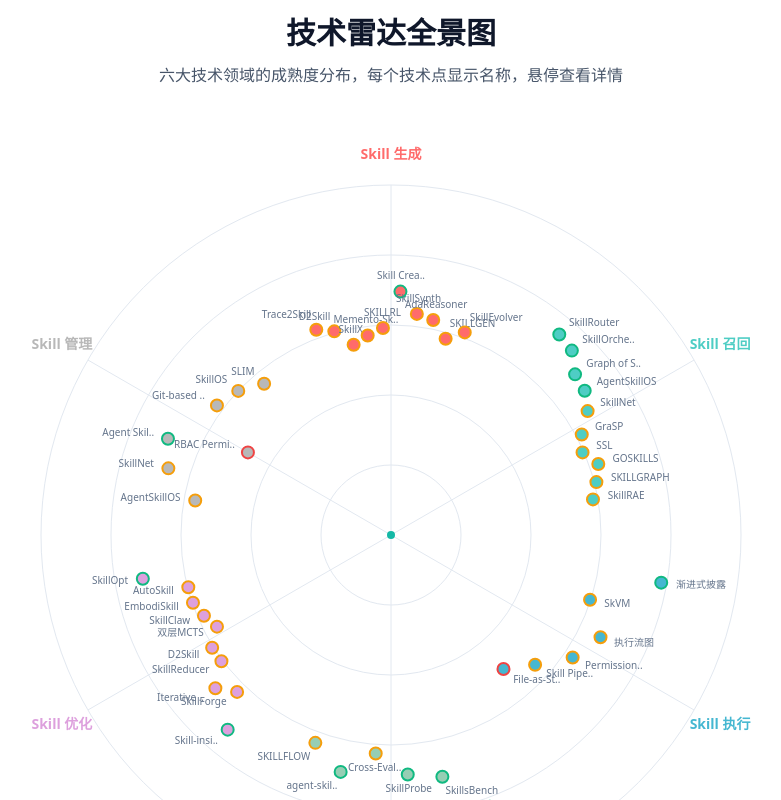
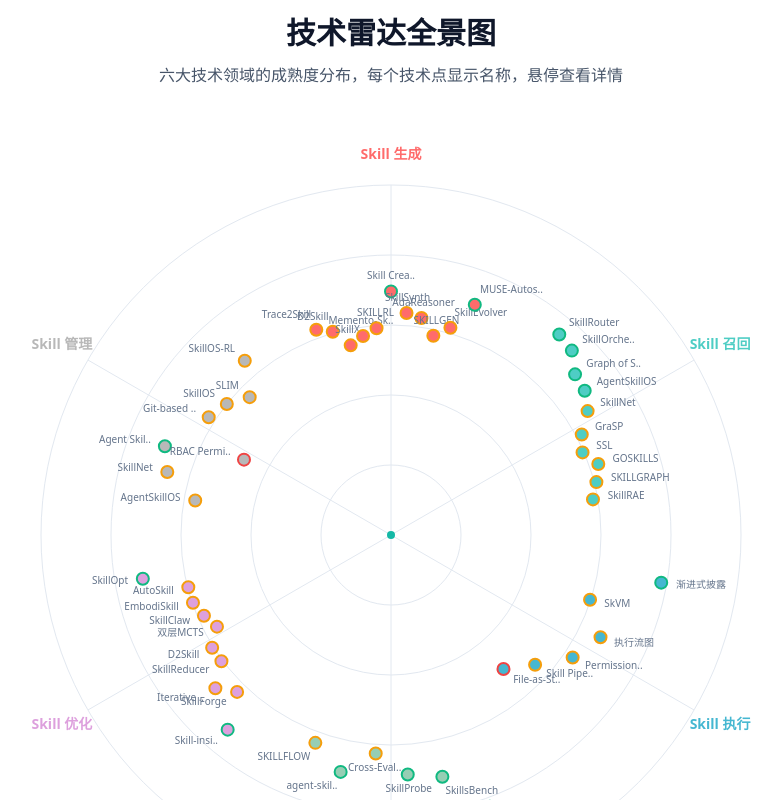
Before and after one commit to MangooAI/skills-radar, a Vue app: page / in a window 1280 px wide. Shown: the part 600-1400 px from the top of the page, without its empty margins (249-1030 px from the left). Built offline with nearby package versions, Linux system fonts and the light colour scheme.

Commit message:
feat(generation): add MUSE-Autoskill — 五阶段生命周期,87.94%超人类

```diff
--- a/public/data/radar-data.json
+++ b/public/data/radar-data.json
@@ -156,6 +156,18 @@
             0.35
           ],
           "status": "research"
+        },
+        {
+          "id": "muse-autoskill",
+          "name": "MUSE-Autoskill",
+          "description": "五阶段技能生命周期框架，自生成技能87.94%超人类68.40%，跨Agent零损耗迁移",
+          "scores": [
+            0.65,
+            0.8,
+            0.6,
+            0.4
+          ],
+          "status": "active"
         }
       ]
     },
@@ -664,6 +676,18 @@
             0.35
           ],
           "status": "research"
+        },
+        {
+          "id": "skillos-rl",
+          "name": "SkillOS-RL",
+          "description": "RL训练Skill Curator自动管理Skill编写/修改/删除，首个将Skill管理形式化为RL问题的系统性方案",
+          "scores": [
+            0.45,
+            0.8,
+            0.35,
+            0.7
+          ],
+          "status": "research"
         }
       ]
     }
@@ -673,7 +697,7 @@
       "id": "generation",
       "label": "Skill 生成",
       "maturityLevel": "growing",
-      "overallScore": 0.51,
+      "overallScore": 0.52,
       "status": "🟡 成长期"
     },
     {
@@ -708,7 +732,7 @@
       "id": "management",
       "label": "Skill 管理",
       "maturityLevel": "growing",
-      "overallScore": 0.5,
+      "overallScore": 0.51,
       "status": "🟡 成长期"
     }
   ]
--- a/src/views/TechDetail.vue
+++ b/src/views/TechDetail.vue
@@ -388,7 +388,9 @@ const techDocMapping = {
   'skillevolver': 'tech-skillevolver',
   'embodiskill': 'tech-embodiskill',
   'autoskill': 'tech-autoskill',
-  'skillopt': 'tech-skillopt'
+  'skillopt': 'tech-skillopt',
+  'muse-autoskill': 'tech-muse-autoskill',
+  'skillos-rl': 'tech-skillos-rl'
 }
 
 const overallScore = computed(() => store.getOverallScore(tech.value || {}))
```
Also changed, not shown: public/docs/radar/tech-muse-autoskill.md (added, +82 -0 lines).
